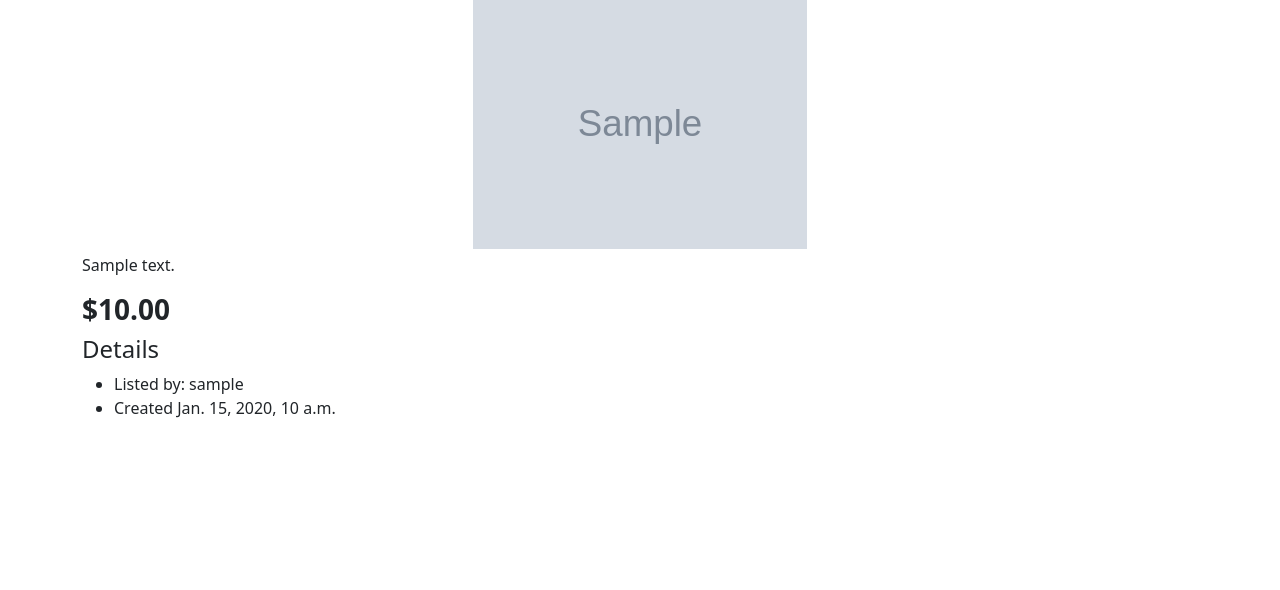
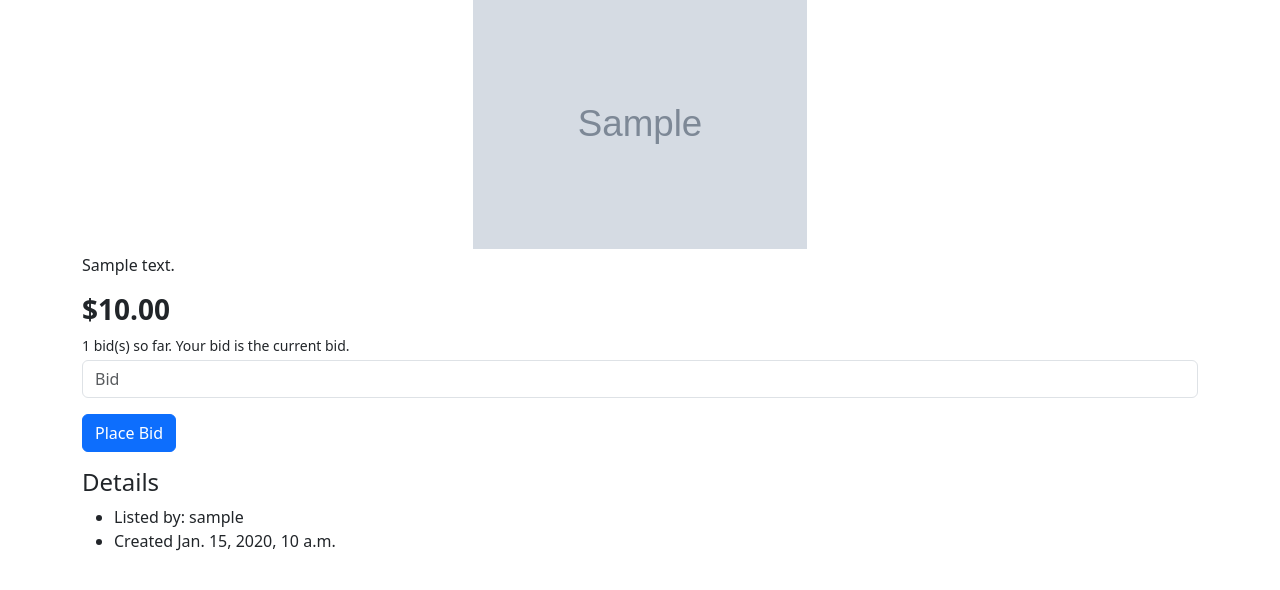
Before and after one commit to RCalvin2005/CS50Web-Commerce, a Django app: page /listing/1 in a window 1280 px wide. Shown: the part 210-800 px from the top of the page. Run offline with Django 3.2, Linux system fonts and the light colour scheme; a user stored in the database is signed in; tables that the repository leaves empty hold one stand-in row (values such as "Sample post"); grey boxes marked "Sample" are stand-in pictures; some libraries are stand-ins or nearby versions.

Commit message:
Added BidForm; Added bid status & message to llisting page

```diff
--- a/auctions/forms.py
+++ b/auctions/forms.py
@@ -1,11 +1,23 @@
-from django.forms import ModelForm
+from django import forms
 
-from .models import Listing
+from .models import Listing, Bid
 
 # Source: https://ordinarycoders.com/blog/article/django-modelforms
 
 # Create your forms here.
-class ListingForm(ModelForm):
+class ListingForm(forms.ModelForm):
     class Meta:
         model = Listing
         fields = ("title", "description", "image_url", "starting_price")
+
+
+class BidForm(forms.ModelForm):
+    class Meta:
+        model = Bid
+        fields = ("value",)
+        widgets = {
+            "value": forms.NumberInput(attrs={"placeholder": "Bid"}),
+        }
+        labels = {
+            "value": "",
+        }
--- a/auctions/models.py
+++ b/auctions/models.py
@@ -16,16 +16,16 @@ class Listing(models.Model):
     active = models.BooleanField(default=True)
 
     def __str__(self):
-        return f"{self.seller} is selling {self.title} for a base price of ${self.starting_price}"
+        return f"{self.title}"
 
 
 class Bid(models.Model):
-    price = models.DecimalField(max_digits=8, decimal_places=2)
+    value = models.DecimalField(max_digits=8, decimal_places=2)
     listing = models.ForeignKey(Listing, on_delete=models.CASCADE, related_name="bids")
     bidder = models.ForeignKey(User, on_delete=models.CASCADE, related_name="bids")
 
     def __str__(self):
-        return f"{self.bidder} has placed a bid of {self.price} for {self.listing}"
+        return f"{self.bidder} has placed a bid of ${self.value} for {self.listing}"
 
 
 class Comment(models.Model):
--- a/auctions/templates/auctions/listing_page.html
+++ b/auctions/templates/auctions/listing_page.html
@@ -1,4 +1,6 @@
 {% extends "auctions/layout.html" %}
+
+{% load crispy_forms_tags %}
 
 {% block body %}
     <div class="container">
@@ -16,7 +18,14 @@
 
         <h3 class="mt-3 fw-bold">${{ listing.current_price }}</h3>
 
-        <h4>Details</h4>
+        <form action="{% url 'place_bid' listing.id %}" method="post">
+            {% csrf_token %}
+            <p class="small mb-1">{{ bid_status }}</p>
+            {{ form | crispy }}
+            <input class="btn btn-primary" type="submit" value="Place Bid">
+        </form>
+
+        <h4 class="mt-3">Details</h4>
         <ul>
             <li>Listed by: {{ listing.seller }}</li>
             <li>Created {{ listing.date }}</li>
--- a/auctions/urls.py
+++ b/auctions/urls.py
@@ -9,4 +9,5 @@ urlpatterns = [
     path("register", views.register, name="register"),
     path("listing/add", views.add_listing, name="add_listing"),
     path("listing/<int:listing_id>", views.listing_page, name="listing_page"),
+    path("listing/<int:listing_id>/bid", views.place_bid, name="place_bid"),
 ]
--- a/auctions/views.py
+++ b/auctions/views.py
@@ -6,7 +6,7 @@ from django.shortcuts import render
 from django.urls import reverse
 
 from .models import User, Listing, Bid, Comment
-from .forms import ListingForm
+from .forms import ListingForm, BidForm
 
 
 def index(request):
@@ -44,10 +44,44 @@ def add_listing(request):
 def listing_page(request, listing_id):
     """ Shows information for given listing """
 
+    # Get listing info
+    listing = Listing.objects.get(pk=listing_id)
+
+    # Get total number of bids
+    bid_count = listing.bids.count()
+
+    if bid_count:
+        # https://stackoverflow.com/questions/844591/how-to-do-select-max-in-django
+        highest_bid = listing.bids.order_by('-value')[0].value
+
+        # Check if user has placed a bid
+        user_bid = listing.bids.filter(bidder=request.user)
+        if user_bid:
+            if user_bid[0].value == highest_bid:
+                message = "Your bid is the current bid."
+            else:
+                message = "Your bid is not the current bid. Place a new bid to buy the listing."
+        else:
+            message = "You have not placed a bid."
+    else:
+        message = "Be the first to place a bid."
+
     return render(request, "auctions/listing_page.html", {
-        "listing": Listing.objects.get(pk=listing_id),
+        "listing": listing,
+        "bid_status": f"{bid_count} bid(s) so far. {message}",
+        "form": BidForm(),
     })
 
+
+def place_bid(request, listing_id):
+    """ Allows user to place bid on listing """
+
+    if request.method == "POST":
+        form = BidForm(request.POST)
+        if form.is_valid():
+            pass
+    else:
+        return HttpResponseRedirect(reverse("listing_page", args=[listing_id]))
 
 
 def login_view(request):
```
Also changed, not shown: auctions/migrations/0005_rename_price_bid_value.py (added).
